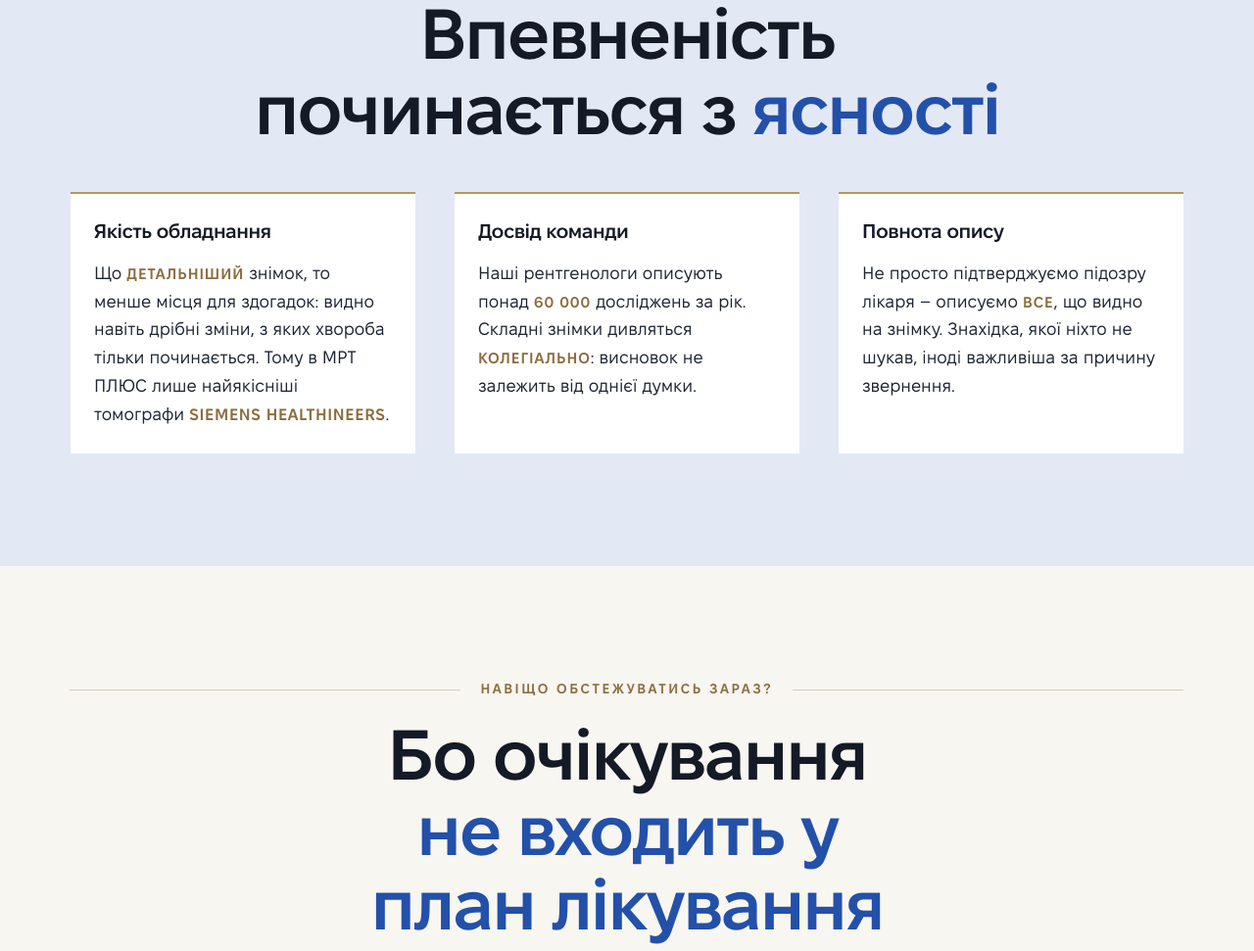
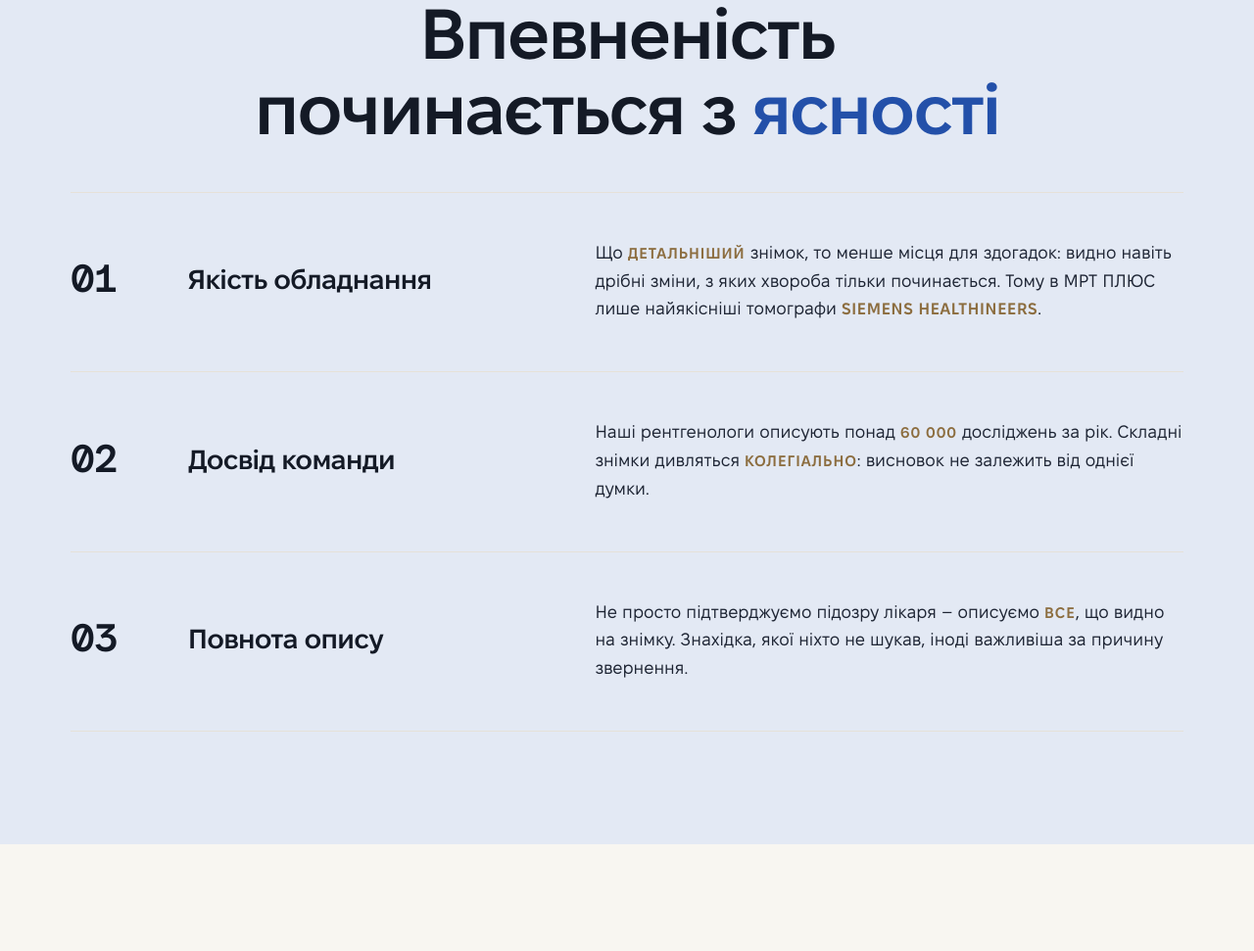
Before and after one commit to threecatsagency/mrt-plus-site, a plain HTML site: page index.html in a window 1280 px wide. Shown: the part 912-1883 px from the top of the page at 98% size. Drawn offline with Linux system fonts and the light colour scheme.

Commit message:
Add files via upload

```diff
--- a/assets/css/components.css
+++ b/assets/css/components.css
@@ -2897,28 +2897,58 @@ p.rubric {
   margin-bottom: var(--sp-10);
 }
 
+/* Три переваги йдуть рядками: номер, назва, пояснення.
+   Картки тут не потрібні – рядок читається як перелік, а не як набір
+   кнопок, і тримає більше тексту без зростання висоти секції. */
 .why {
   display: grid;
-  gap: var(--sp-8);
-}
+}
+
+.why__row {
+  display: grid;
+  gap: var(--sp-2) var(--sp-6);
+  padding-block: clamp(1.75rem, 1rem + 2.5vw, 3rem);
+  border-top: var(--border);
+}
+.why__row:last-child { border-bottom: var(--border); }
+
 @media (min-width: 64em) {
-  .why { grid-template-columns: repeat(3, minmax(0, 1fr)); gap: var(--sp-10); }
-}
-
-.why__col {
-  padding: var(--sp-6);
-  border-top: 2px solid var(--c-gold-500);
-  background: var(--c-white);
-}
-
-.why__name {
-  margin: 0 0 var(--sp-3);
+  .why__row {
+    grid-template-columns: 5rem minmax(12rem, 1fr) minmax(0, 1.6fr);
+    align-items: center;
+    column-gap: var(--sp-10);
+  }
+}
+
+.why__num {
+  margin: 0;
   font-family: var(--font-display);
   font-weight: var(--fw-heading);
-  font-size: var(--fs-h4);
+  font-size: clamp(1.75rem, 1.2rem + 1.6vw, 2.75rem);
+  line-height: 1;
   letter-spacing: var(--ls-tight);
   color: var(--c-ink-900);
-}
+  font-variant-numeric: tabular-nums;
+}
+
+.why__name {
+  margin: 0;
+  font-family: var(--font-display);
+  font-weight: var(--fw-heading);
+  font-size: clamp(1.25rem, 1rem + 0.9vw, 1.75rem);
+  line-height: 1.15;
+  letter-spacing: var(--ls-tight);
+  color: var(--c-ink-900);
+}
+
+.why__text {
+  margin: 0;
+  font-family: var(--font-text);
+  font-size: var(--fs-body);
+  line-height: 1.6;
+  color: var(--c-ink-800);
+}
+
 /* Виділення в тексті – той самий прийом, що в секції «Навіщо зараз»:
    капс, золото, трохи менший кегль. */
 .why__text b {
@@ -2930,10 +2960,3 @@ p.rubric {
   color: var(--c-gold-600);
 }
 .why__text b.brand { font-size: 0.92em; letter-spacing: 0.04em; }
-.why__text {
-  margin: 0;
-  font-family: var(--font-text);
-  font-size: var(--fs-body);
-  line-height: 1.6;
-  color: var(--c-ink-800);
-}
--- a/index.html
+++ b/index.html
@@ -193,15 +193,18 @@
       <p class="statement__a">Впевненість починається з <em class="accent">ясності</em></p>
 
       <div class="why">
-        <div class="why__col">
+        <div class="why__row">
+          <p class="why__num">01</p>
           <p class="why__name">Якість обладнання</p>
           <p class="why__text">Що <b>детальніший</b> знімок, то менше місця для здогадок: видно навіть дрібні зміни, з яких хвороба тільки починається. Тому в МРТ ПЛЮС лише найякісніші томографи <b class="brand">Siemens Healthineers</b>.</p>
         </div>
-        <div class="why__col">
+        <div class="why__row">
+          <p class="why__num">02</p>
           <p class="why__name">Досвід команди</p>
           <p class="why__text">Наші рентгенологи описують понад <b>60&#160;000</b> досліджень за рік. Складні знімки дивляться <b>колегіально</b>: висновок не залежить від однієї думки.</p>
         </div>
-        <div class="why__col">
+        <div class="why__row">
+          <p class="why__num">03</p>
           <p class="why__name">Повнота опису</p>
           <p class="why__text">Не просто підтверджуємо підозру лікаря – описуємо <b>все</b>, що видно на знімку. Знахідка, якої ніхто не шукав, іноді важливіша за причину звернення.</p>
         </div>
@@ -261,7 +264,7 @@
     <div class="footer-bottom">
       <span>© 2026 ТОВ «МРТ ПЛЮС»</span>
       <a href="#">Політика конфіденційності</a>
-      <span class="tnum">Збірка 0.90</span>
+      <span class="tnum">Збірка 0.92</span>
     </div>
   </div>
 </footer>
```
Also changed, not shown: styleguide.html (+1 -1 lines), README.md.
